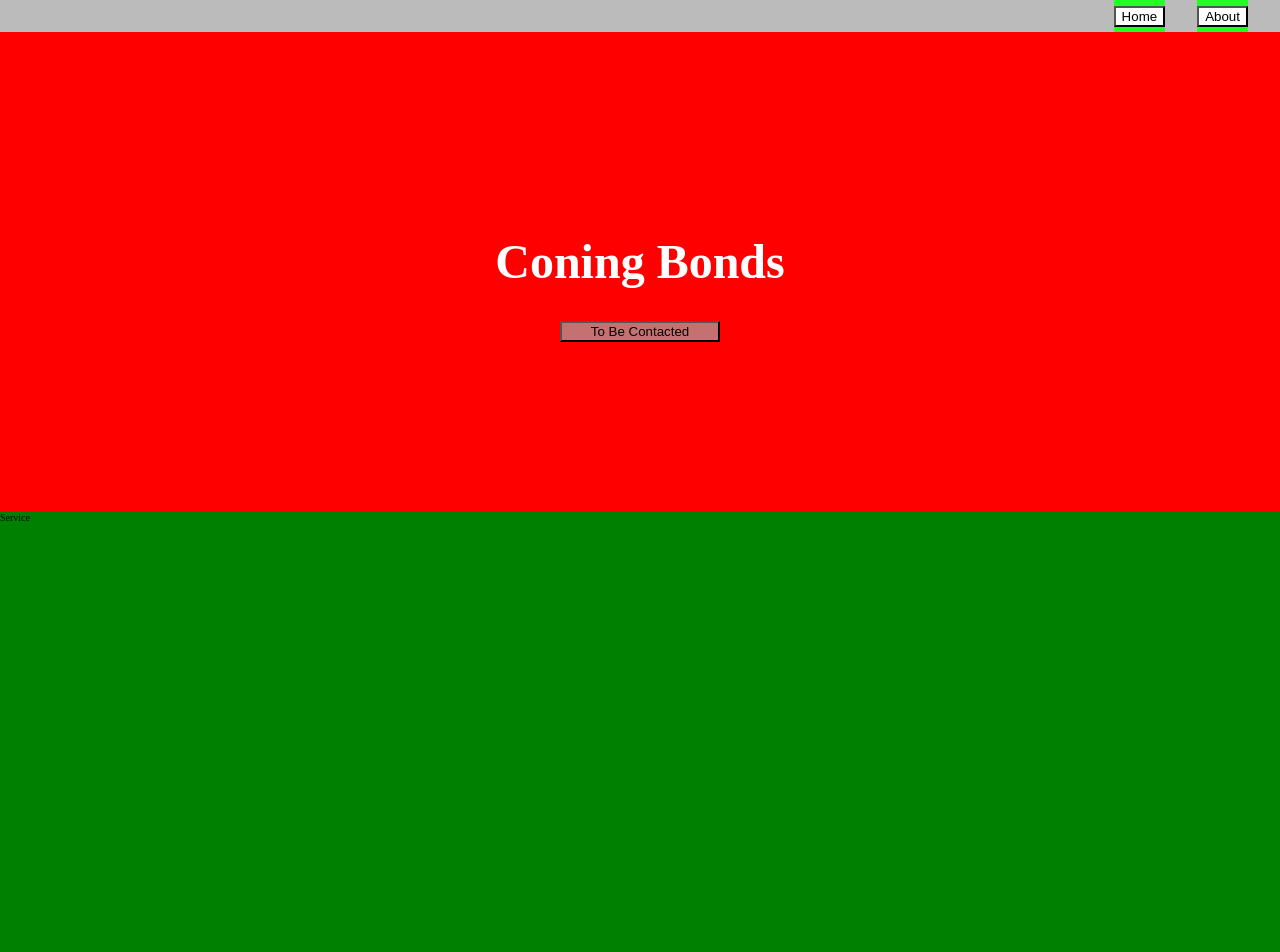
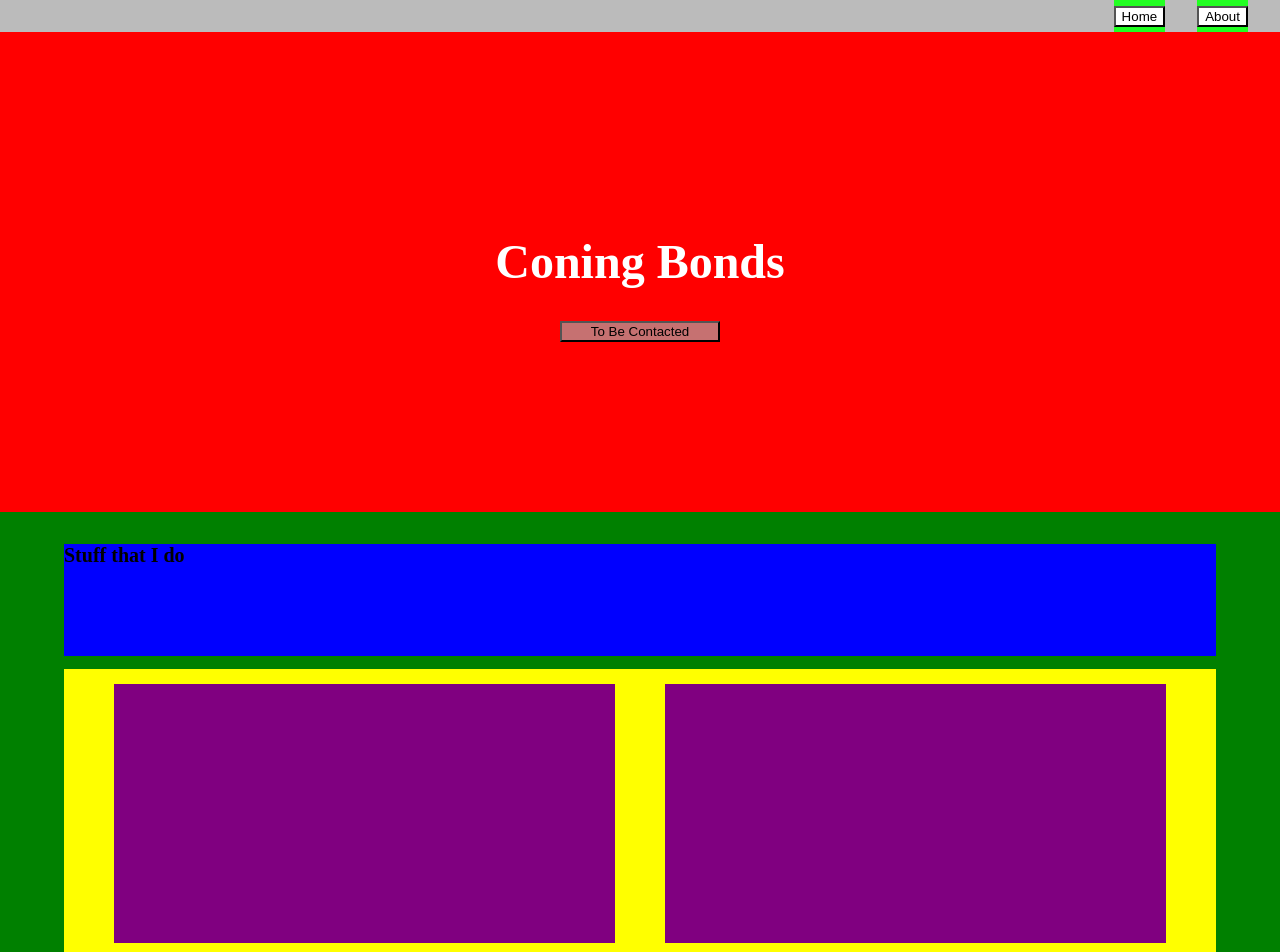
Before and after one commit to ShaneECDavis/NextJS, a Next.js app: page / in a window 1280 px wide. Shown: the top 952 px of the page. Built offline with nearby package versions, Linux system fonts and the light colour scheme.

Commit message:
another stock section done

```diff
--- a/components/ServicesSection.js
+++ b/components/ServicesSection.js
@@ -5,8 +5,11 @@ import styled from 'styled-components'
 const ServicesSection = () => (
 
   <Section>
-
-    Service
+    <Description>Stuff that I do </Description>
+    <BriefSection>
+      <ListHouse/>
+      <ListHouse/>
+    </BriefSection>
   </Section>
 
 )
@@ -17,4 +20,32 @@ export default ServicesSection
 const Section = styled.div`
     height: 30rem;
     background-color: green;
+    display: flex;
+    flex-direction: column;
+    align-items: center;
+
 `
+
+const Description = styled.h1`
+    height: 7rem;
+    width: 90%;
+    background-color: blue;
+    margin-top: 2rem;
+
+`
+
+const BriefSection = styled.div`
+    height: 18rem;
+    width: 90%;
+    display: flex;
+    background-color: yellow;
+    align-items: center;
+    justify-content: space-evenly;
+`
+
+const ListHouse = styled.ul`
+    height: 90%;
+    width: 40%;
+    background-color: purple;
+
+`
```
